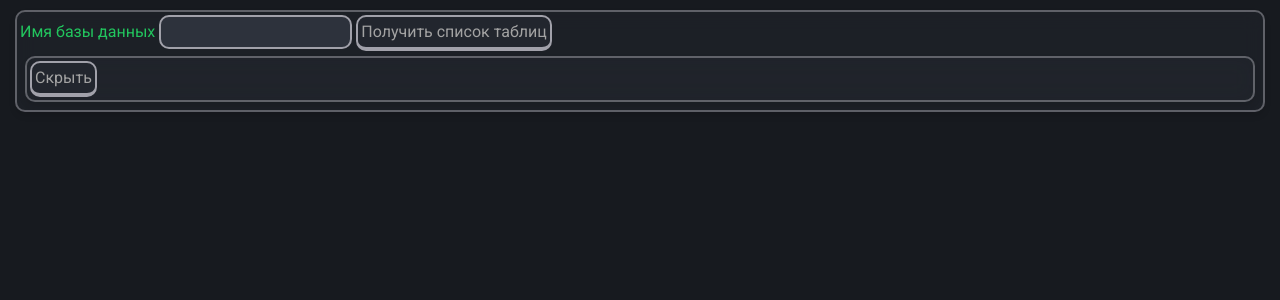
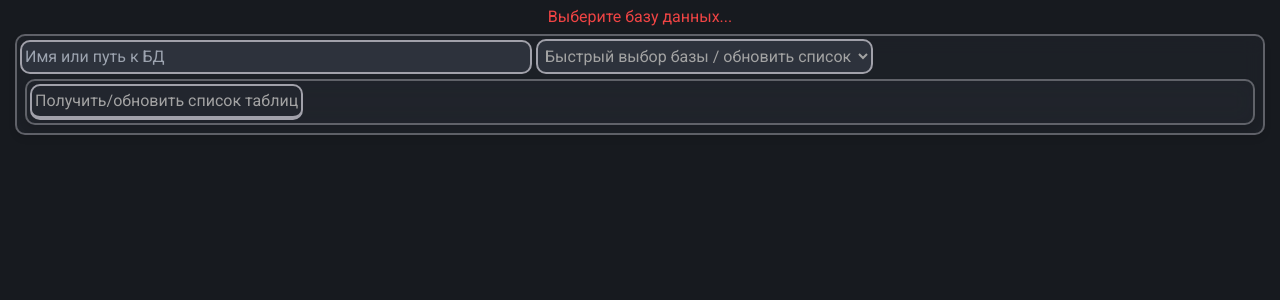
Before and after one commit to Minemaster656/dbexplorer, a Flask app: page / in a window 1280 px wide. Shown: the top 300 px of the page. Run offline with Flask 3, Linux system fonts and the light colour scheme; data that the repository does not hold is empty.

Commit message:
показывает какие базы есть

```diff
--- a/main.py
+++ b/main.py
@@ -1,6 +1,8 @@
 from flask import Flask, render_template, request, Response
 from sqlite3 import connect
 from json import dumps, loads
+import sys
+import os
 
 app = Flask(__name__)
 
@@ -14,7 +16,9 @@ def root():
 def tables():
     db = request.headers.get("db")
     if not db:
-        return Response(status=400)
+        return Response('{"error":"Укажите базу данных!"}', status=400)
+    if not os.path.exists(db):
+        return Response('{"error":"База данных не найдена"}', status=404)
     try:
         conn = connect(db)
         curs = conn.cursor()
@@ -29,6 +33,9 @@ def tables():
             pass
         return Response(dumps({"error": str(e)}), status=500)
 
+@app.get("/api/databases")
+def databases():
+    return Response(dumps(["db/" + x for x in os.listdir("db")], ensure_ascii=False), status=200)
 
 if __name__ == '__main__':
     app.run(port=8000, host="0.0.0.0", debug=True)
--- a/static/css/style.css
+++ b/static/css/style.css
@@ -91,3 +91,31 @@ button {
 .active-tab {
     background-color: var(--bgc2) !important;
 }
+select {
+    border-radius: var(--bradius);
+    background-color: var(--bgc2);
+    border: var(--bwidth) solid var(--brc);
+    transition: 0.25s all ease-in;
+    padding: 5px 3px !important;
+
+    &:hover {
+        transform: translateY(-1px) scale(1.01);
+    }
+    &:focus {
+        color: var(--txtc-1);
+        outline: none;
+        border-color: var(--brca);
+        background-color: var(--bgc3);
+        box-shadow: 0 0 8px var(--brca);
+        transform: translateY(-2px) scale(1.025) !important;
+        opacity: 0.5;
+    }
+}
+
+option {
+    background-color: var(--bgc2);
+    color: var(--txtc-1);
+    &:hover {
+        background-color: var(--bgc3);
+    }
+}
--- a/templates/index.html
+++ b/templates/index.html
@@ -8,16 +8,23 @@
         <title>DBExplorer</title>
     </head>
     <body>
-        <div id="statusline" class="text-red-500"></div>
+        <div id="statusline" class="text-red-500" style="text-align: center">Выберите базу данных...</div>
         <div id="db-form" class="panel">
             <div class="head">
-                <label for="db" class="text-green-500">Имя базы данных</label>
-                <input type="text" name="db" id="db-input" />
-                <button id="get-tables-btn">Получить список таблиц</button>
+                <section id="db-selection-section">
+                    <!-- <label for="db" class="text-green-500">Имя базы данных</label> -->
+                    <input type="text" name="db" id="db-input" placeholder="Имя или путь к БД" style="min-width: 40vw" />
+                    <!-- <p style="display: inline;">или выберите из списка...</p> -->
+                    <select id="db-dropdown">
+                        <option value="$get" id="db-dropdown-refresh-option">Быстрый выбор базы / обновить список</option>
+                    </select>
+                </section>
             </div>
             <div id="tables" class="panel">
                 <div class="head">
-                    <button id="tables-close-button">Скрыть</button>
+                    <!-- <button id="tables-close-button">Скрыть</button> -->
+                    <button id="get-tables-btn">Получить/обновить список таблиц</button>
+                    <div id="table-list-cntrols"></div>
                     <div id="tables-tabs"></div>
                 </div>
                 <div id="table-info"></div>
```
Also changed, not shown: static/js/script.js (+38 -0 lines), 1 other file.
